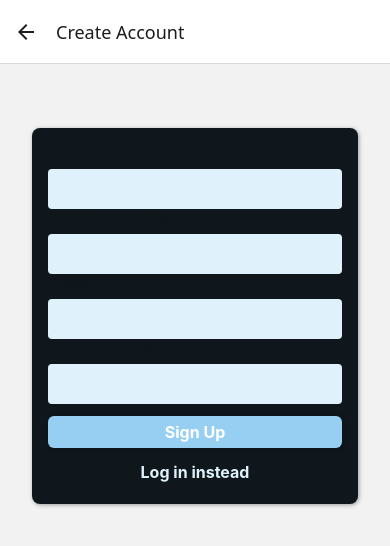
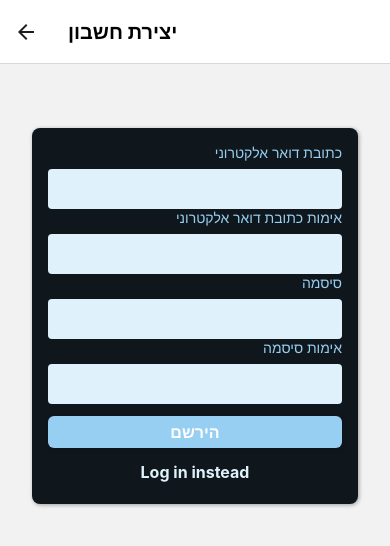
Before and after one commit to roei848/babank, a React Native app: screen /Signup in a window 390 px wide. Shown: the top 546 px of the page. Built offline with nearby package versions, Linux system fonts and the light colour scheme; no server answers.

Commit message:
Enhance UI for authentication and home screens with Hebrew translations; update header styles and input labels for better localization support.

```diff
--- a/App.js
+++ b/App.js
@@ -10,7 +10,7 @@ if (global.ErrorUtils) {
 }
 
 import { useContext } from "react";
-import { I18nManager } from "react-native";
+import { I18nManager, Text } from "react-native";
 import { StatusBar } from "expo-status-bar";
 import { NavigationContainer } from "@react-navigation/native";
 import { createNativeStackNavigator } from "@react-navigation/native-stack";
@@ -33,29 +33,64 @@ I18nManager.forceRTL(true);
 
 const Stack = createNativeStackNavigator();
 
-// ----- Auth stack -----
 function AuthStack() {
   return (
-    <Stack.Navigator>
+    <Stack.Navigator
+      screenOptions={{
+        headerStyle: { backgroundColor: "#fff" },
+        headerTitleAlign: "right",
+      }}
+    >
       <Stack.Screen
         name="Login"
         component={LoginScreen}
-        options={{ title: "Login" }}
+        options={{
+          headerTitle: () => (
+            <Text style={{
+              fontSize: 20,
+              fontWeight: "700",
+              textAlign: "right",
+              width: "100%",
+              writingDirection: "rtl",
+            }}>
+              כניסה
+            </Text>
+          ),
+        }}
       />
+
       <Stack.Screen
         name="Signup"
         component={SignUpScreen}
-        options={{ title: "Create Account" }}
+        options={{
+          headerTitle: () => (
+            <Text style={{
+              fontSize: 20,
+              fontWeight: "700",
+              textAlign: "right",
+              width: "100%",
+              writingDirection: "rtl",
+            }}>
+              יצירת חשבון
+            </Text>
+          ),
+        }}
       />
     </Stack.Navigator>
   );
 }
 
+
 // ----- Authenticated stack -----
 function AuthenticatedStack() {
   return (
     <ReportsProvider>
-      <Stack.Navigator>
+      <Stack.Navigator
+        screenOptions={{
+          headerTitleAlign: "right",
+          headerTitleStyle: { writingDirection: "rtl", textAlign: "right" },
+        }}
+      >
         <Stack.Screen
           name="TabNavigator"
           component={TabNavigator}
--- a/components/auth/AuthForm.js
+++ b/components/auth/AuthForm.js
@@ -47,7 +47,7 @@ function AuthForm({ isLogin, onSubmit, credentialsInvalid }) {
     <View style={styles.form}>
       <View>
         <Input
-          label="Email Address"
+          label="כתובת דואר אלקטרוני"
           onUpdateValue={updateInputValueHandler.bind(this, 'email')}
           value={enteredEmail}
           keyboardType="email-address"
@@ -55,7 +55,7 @@ function AuthForm({ isLogin, onSubmit, credentialsInvalid }) {
         />
         {!isLogin && (
           <Input
-            label="Confirm Email Address"
+            label="אימות כתובת דואר אלקטרוני"
             onUpdateValue={updateInputValueHandler.bind(this, 'confirmEmail')}
             value={enteredConfirmEmail}
             keyboardType="email-address"
@@ -63,7 +63,7 @@ function AuthForm({ isLogin, onSubmit, credentialsInvalid }) {
           />
         )}
         <Input
-          label="Password"
+          label="סיסמה"
           onUpdateValue={updateInputValueHandler.bind(this, 'password')}
           secure
           value={enteredPassword}
@@ -71,7 +71,7 @@ function AuthForm({ isLogin, onSubmit, credentialsInvalid }) {
         />
         {!isLogin && (
           <Input
-            label="Confirm Password"
+            label="אימות סיסמה"
             onUpdateValue={updateInputValueHandler.bind(
               this,
               'confirmPassword'
@@ -83,7 +83,7 @@ function AuthForm({ isLogin, onSubmit, credentialsInvalid }) {
         )}
         <View style={styles.buttons}>
           <Button onPress={submitHandler}>
-            {isLogin ? 'Log In' : 'Sign Up'}
+            {isLogin ? 'כניסה' : 'הירשם'}
           </Button>
         </View>
       </View>
--- a/components/ui/Input.js
+++ b/components/ui/Input.js
@@ -56,7 +56,7 @@ const styles = StyleSheet.create({
     gap: 4,
   },
   label: {
-    color: Colors.primary800,
+    color: Colors.primary500,
     marginBottom: 4,
     fontWeight: "500",
   },
--- a/screens/HomeScreen.js
+++ b/screens/HomeScreen.js
@@ -13,7 +13,7 @@ const HomeScreen = ({ navigation }) => {
   const previous = reports && reports.length > 1 ? reports[1] : null;
 
   if (loading) {
-    return <LoadingOverlay message="Loading last report..." />;
+    return <LoadingOverlay message="טוען דו&quot;ח האחרון..." />;
   }
 
   // return (
@@ -27,7 +27,7 @@ const HomeScreen = ({ navigation }) => {
       {current ? (
         <LastReport currReport={current} prevReport={previous} />
       ) : (
-        <Text style={styles.noReportText}>No reports found yet</Text>
+        <Text style={styles.noReportText}>אין דו\"חות מוכנים עדיין</Text>
       )}
     </View>
   );
```
Also changed, not shown: components/reports/AccountsSection.js (+9 -4 lines).
